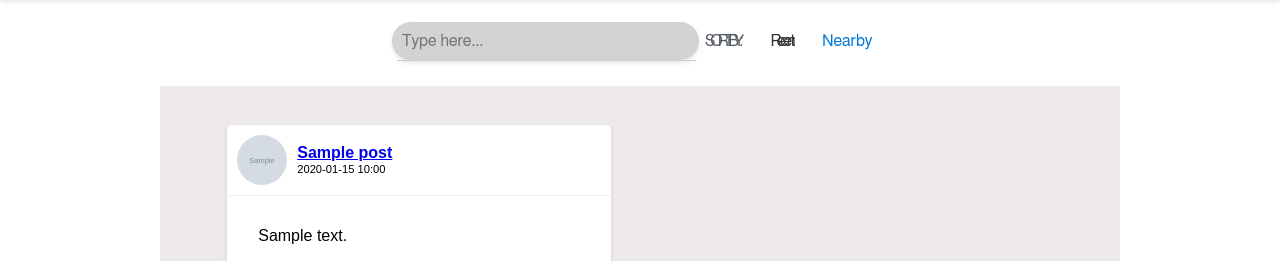
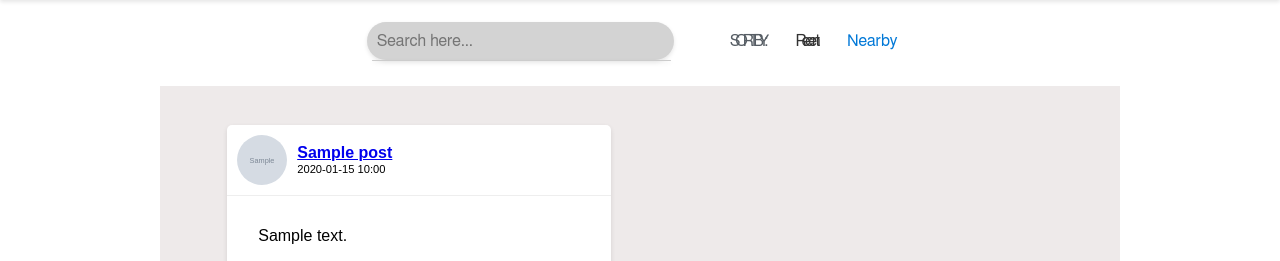
Before and after one commit to Dav0M/mapost, a Flask app: template templates/home.html in a window 1280 px wide. Shown: the part 44-305 px from the top of the page. Run offline with Flask 3, Linux system fonts and the light colour scheme; the template is opened without the code that fills it: most values are stand-ins (such as "Sample title", 1, 10 or a date in 2020); grey boxes marked "Sample" are stand-in pictures; parts of the project's set-up code (start-up, migrations or seed data) failed here and were passed over; some libraries are stand-ins or nearby versions.

Commit message:
polished home page

```diff
--- a/static/css/feed.css
+++ b/static/css/feed.css
@@ -139,7 +139,6 @@
     font-size: 70%;
     float: left;
     width: 100%;
-    /* border-bottom: solid thin black; */
 }
 
 .post-content {
@@ -166,7 +165,6 @@
 }
 
 .post-location {
-    /* border-top: solid thin black; */
     width: 100%;
     padding-top: 1em;
     margin-bottom: 1.5em;
@@ -192,3 +190,7 @@
         width: calc(100% - 40px);
     }
 }
+
+.sort {
+    margin-left: 50px;
+}
--- a/templates/header_template.html
+++ b/templates/header_template.html
@@ -29,8 +29,9 @@
 
     <div class="pure-u-1-3 header-right">
       {% if session.user %}
+      <div class="pure-menu pure-menu-horizontal">
         <ul class="pure-menu-list">
-        <div class="pure-menu pure-menu-horizontal pure-menu-has-children pure-menu-allow-hover">
+          <div class="pure-menu pure-menu-has-children pure-menu-allow-hover">
             <a href="/user/{{ session.user_id.id }}" class="login-button pure-menu-link pure-button">{{
               session.user.userinfo.nickname }}</a>
             <ul class="pure-menu-children">
@@ -42,6 +43,7 @@
               </li>
             </ul>
         </ul>
+      </div>
     </div>
     {% else %}
     <a href="/login" class="login-button pure-menu-link pure-button">Login</a>
--- a/templates/home.html
+++ b/templates/home.html
@@ -13,13 +13,13 @@
       <li class="pure-menu-item">
         <div class="container ">
           <div class="search-container">
-            <input type="text" class="pure-input-rounded, search-input" placeholder="Type here...">
+            <input type="text" class="pure-input-rounded, search-input" placeholder="Search here..."/>
             <div class="search-dropdown"></div>
           </div>
         </div>
       </li>
-      <li class="pure-menu-item">
-        <a href="" class="pure-menu-heading">Sort By:</a>
+      <li class="pure-menu-item sort">
+        <div class="pure-menu-heading">Sort By:</div>
       </li>
       <li class="pure-menu-item">
         <a href="/?recent=true" class="pure-menu-link {% if not (session.location) %}active-sort{% endif %}">Recent</a>
--- a/templates/message.html
+++ /dev/null
@@ -1,5 +0,0 @@
-<!DOCTYPE html>
-<html>
-
-
-</html>
```
Also changed, not shown: static/css/user_home.css (+18 -3 lines), templates/user_home.html (+0 -11 lines). Lines whose indentation alone changed are shown as unchanged.
